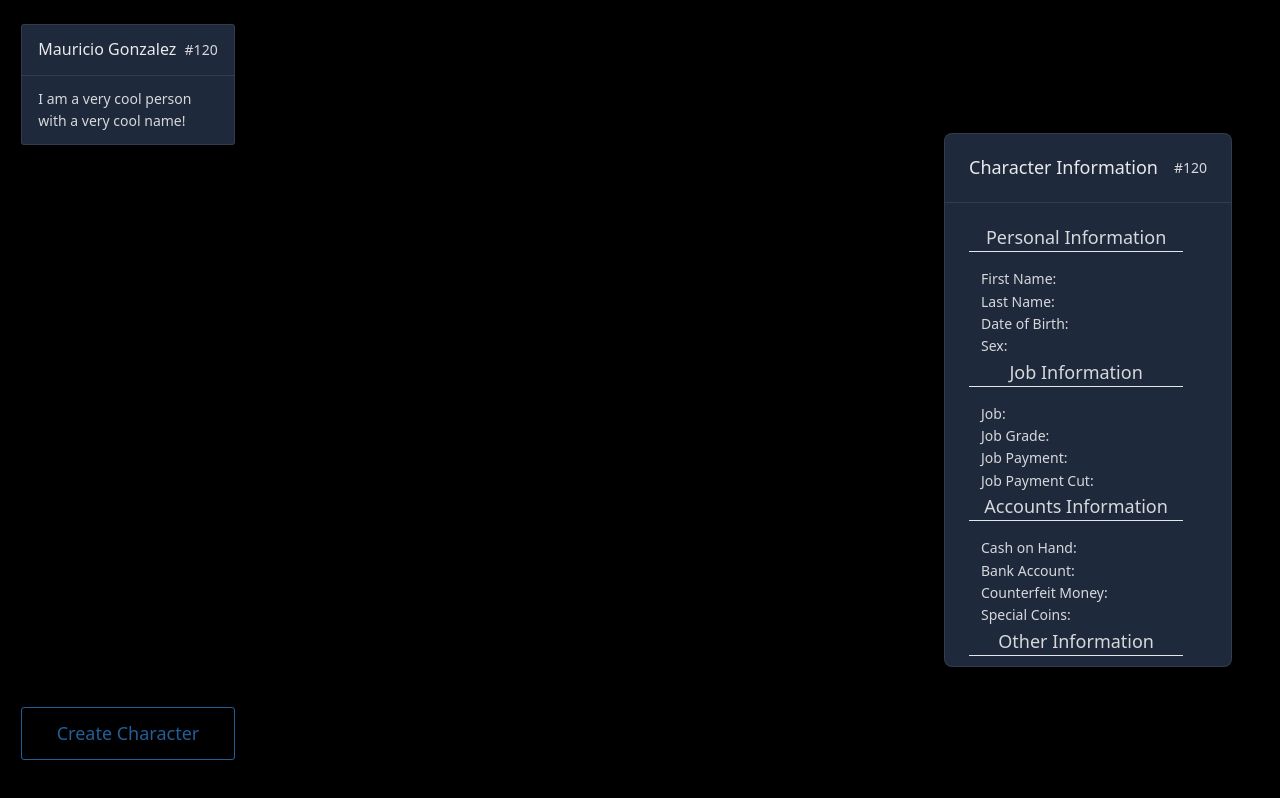
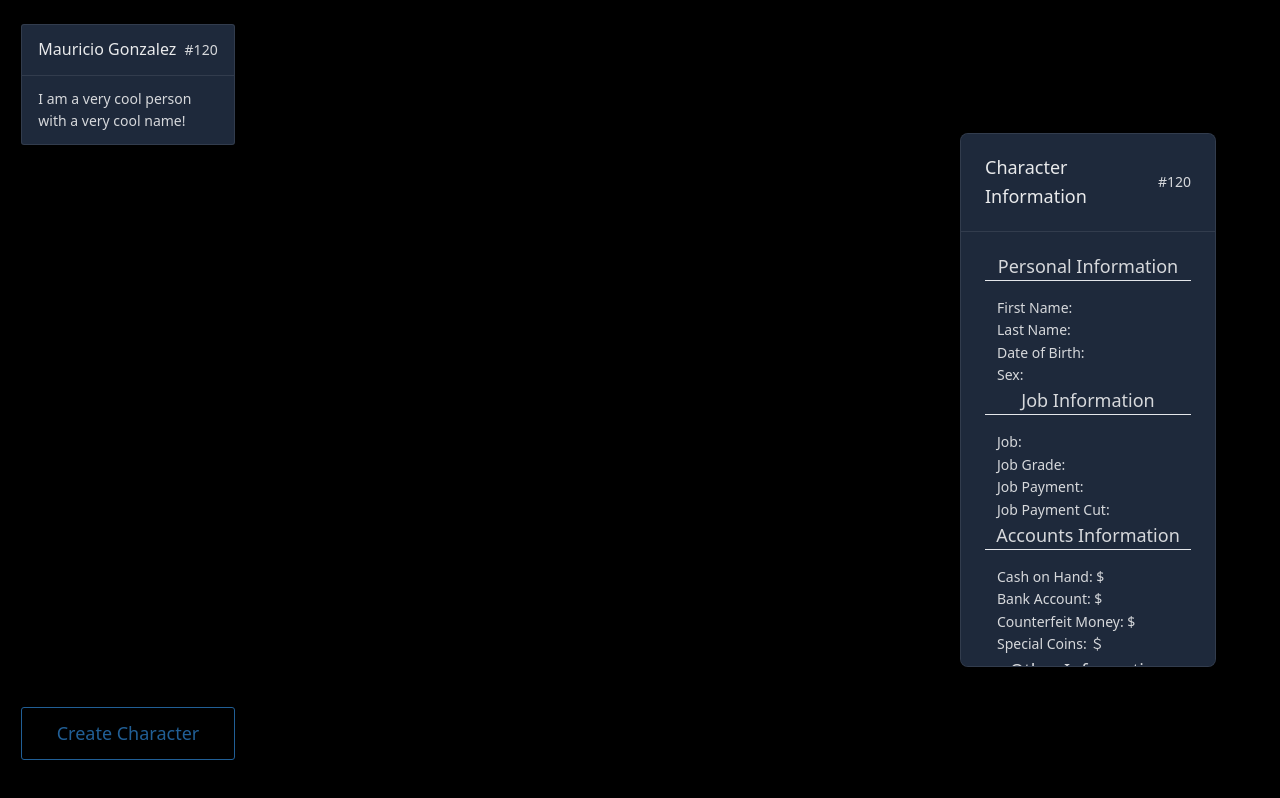
Before and after one commit to AtlasFw/atl-identity, a Vue app in the folder web/: page / in a window 1280 px wide. Built offline with nearby package versions, Linux system fonts and the light colour scheme; a small style sheet from the web is missing.

Commit message:
tweak(web/multichar): minor code flaws

```diff
--- a/web/src/views/Multicharacter.vue
+++ b/web/src/views/Multicharacter.vue
@@ -27,8 +27,8 @@ defineProps({
       </div>
     </div>
     <div class="h-full col-span-5"></div>
-    <div class="h-full col-span-3 flex justify-center items-center">
-      <NCard class="w-3/4 h-4/6 rounded-lg bg-slate-800 overflow-hidden" n-skeleton size="medium" :segmented="{ content: true, footer: 'soft'}">
+    <div class="relative h-full col-span-3 flex justify-center items-center">
+      <NCard class="relative w-4/6 h-4/6 rounded-lg bg-slate-800 scrollbar scroll-smooth" n-skeleton size="medium" :segmented="{ content: true, footer: 'soft'}">
         <template #header>
           <n-skeleton v-if="!active" text width="55%"/>
           <template v-else>
@@ -39,27 +39,25 @@ defineProps({
         <template #header-extra v-else>#120</template>
         <n-skeleton v-if="!active" text width="60%"/>
         <template v-else>
-          <div class="h-95% scrollbar scroll-smooth scrollbar-thin scrollbar-track-slate-800 scrollbar-thumb-slate-700 overflow-hidden">
-            <h2 class="text-lg font-medium border-b-1 text-center mb-4 w-90%">Personal Information</h2>
-            <span class="ml-3 w-90%">First Name: {{}}</span><br>
-            <span class="ml-3 w-90%">Last Name: {{}}</span><br>
-            <span class="ml-3 w-90%">Date of Birth: {{}}</span><br>
-            <span class="ml-3 w-90%">Sex: {{}}</span><br>
-            <h2 class="text-lg font-medium border-b-1 text-center mb-4 w-90%">Job Information</h2>
-            <span class="ml-3 w-90%">Job: {{}}</span><br>
-            <span class="ml-3 w-90%">Job Grade: {{}}</span><br>
-            <span class="ml-3 w-90%">Job Payment: {{}}</span><br>
-            <span class="ml-3 w-90%">Job Payment Cut: {{}}</span>
-            <h2 class="text-lg font-medium border-b-1 text-center mb-4 w-90%">Accounts Information</h2>
-            <span class="ml-3 w-90%">Cash on Hand: {{}}</span><br>
-            <span class="ml-3 w-90%">Bank Account: {{}}</span><br>
-            <span class="ml-3 w-90%">Counterfeit Money: {{}}</span><br>
-            <span class="ml-3 w-90%">Special Coins: {{}}</span><br>
-            <h2 class="text-lg font-medium border-b-1 text-center mb-4 w-90%">Other Information</h2>
-            <span class="ml-3 w-90%">Last Street: {{}}</span><br>
-            <span class="ml-3 w-90%">Something Else: {{}}</span><br>
-            <span class="ml-3 w-90%">Something Else: {{}}</span><br>
-            <span class="ml-3 w-90%">Quote: {{}}</span><br>
+          <div class="relative">
+            <h2 class="text-lg font-medium border-b-1 text-center mb-4">Personal Information</h2>
+            <span class="ml-3">First Name: {{}}</span><br>
+            <span class="ml-3">Last Name: {{}}</span><br>
+            <span class="ml-3">Date of Birth: {{}}</span><br>
+            <span class="ml-3">Sex: {{}}</span><br>
+            <h2 class="text-lg font-medium border-b-1 text-center mb-4">Job Information</h2>
+            <span class="ml-3">Job: {{}}</span><br>
+            <span class="ml-3">Job Grade: {{}}</span><br>
+            <span class="ml-3">Job Payment: {{}}</span><br>
+            <span class="ml-3">Job Payment Cut: {{}}</span>
+            <h2 class="text-lg font-medium border-b-1 text-center mb-4">Accounts Information</h2>
+            <span class="ml-3">Cash on Hand: ${{}}</span><br>
+            <span class="ml-3">Bank Account: ${{}}</span><br>
+            <span class="ml-3">Counterfeit Money: ${{}}</span><br>
+            <span class="ml-3">Special Coins: &#65284;{{}}</span><br>
+            <h2 class="text-lg font-medium border-b-1 text-center mb-4">Other Information</h2>
+            <span class="ml-3">Last Street: {{}}</span><br>
+            <span class="ml-3">Quote: {{}}</span><br>
           </div>
         </template>
       </NCard>
--- a/web/tailwind.config.js
+++ b/web/tailwind.config.js
@@ -12,7 +12,7 @@ module.exports = {
                 "1": "1px",
             },
             height: {
-                "95%": "95%",
+                "95%": "99%",
             },
             width: {
                 "90%": "90%",
```
